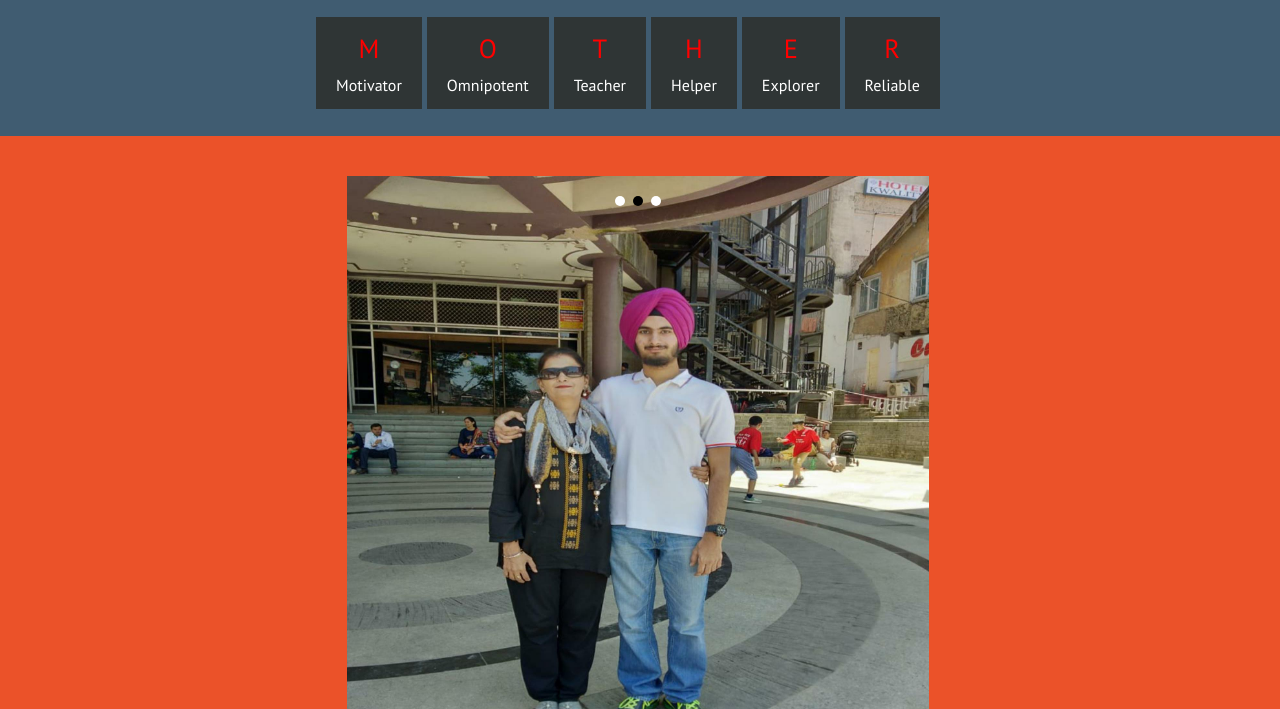
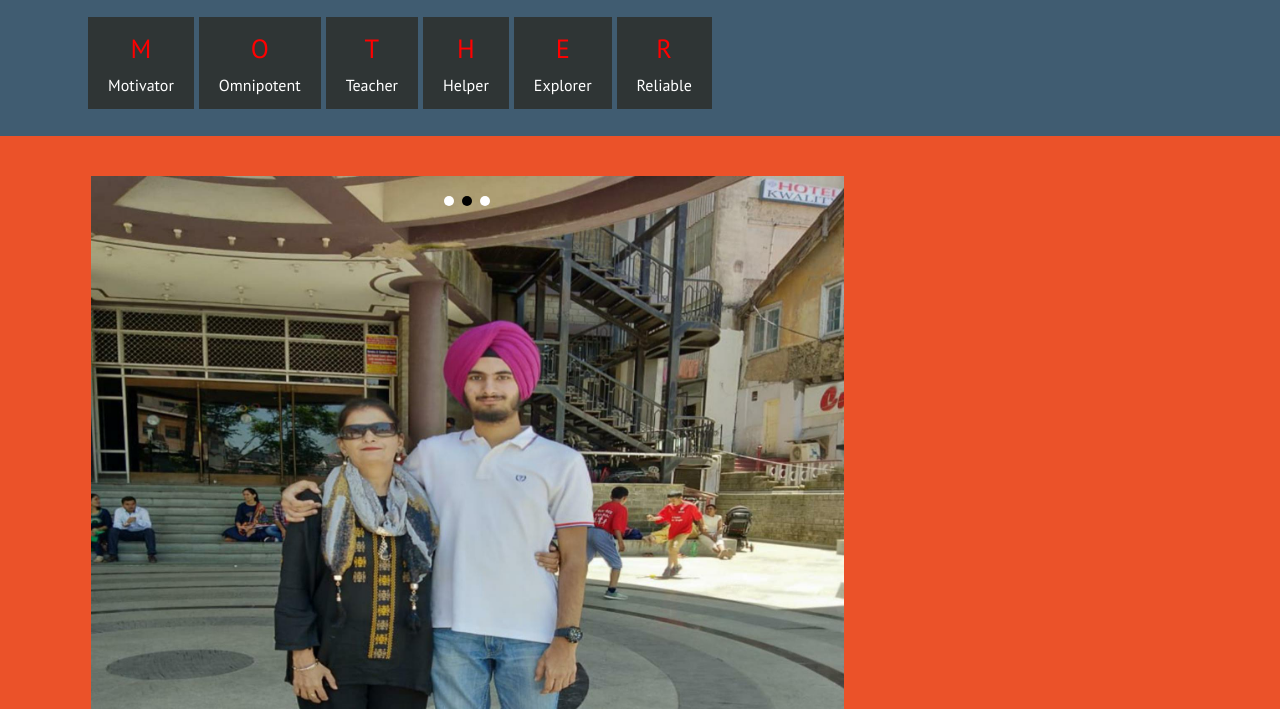
Before and after one commit to mankeerat123/bd_card, a plain HTML site: page index.html in a window 1280 px wide. Shown: the part 91-800 px from the top of the page. Drawn offline with Linux system fonts and the light colour scheme.

Commit message:
Update screen.css

```diff
--- a/css/screen.css
+++ b/css/screen.css
@@ -126,7 +126,7 @@ header p {
 /* Site Navigation */
 .site-nav {
 	margin-top: 20px;
-	margin-left:23%;
+	margin-left:4%;
 	text-align: center;
 }
 
@@ -192,7 +192,7 @@ color:#171F72;}
 	background-color: #EB5229 ;
 	padding-bottom: 40px;
 	padding-top: 40px;
-	margin-left: 24%;
+	margin-left: 4%;
 
 }
 
@@ -207,7 +207,7 @@ color:#171F72;}
 	float: left;
 	padding-right: 40px;
 	box-sizing: border-box;
-	margin-left: 20%;
+	margin-left: 3%;
 }
 
 .sidebar {
```
